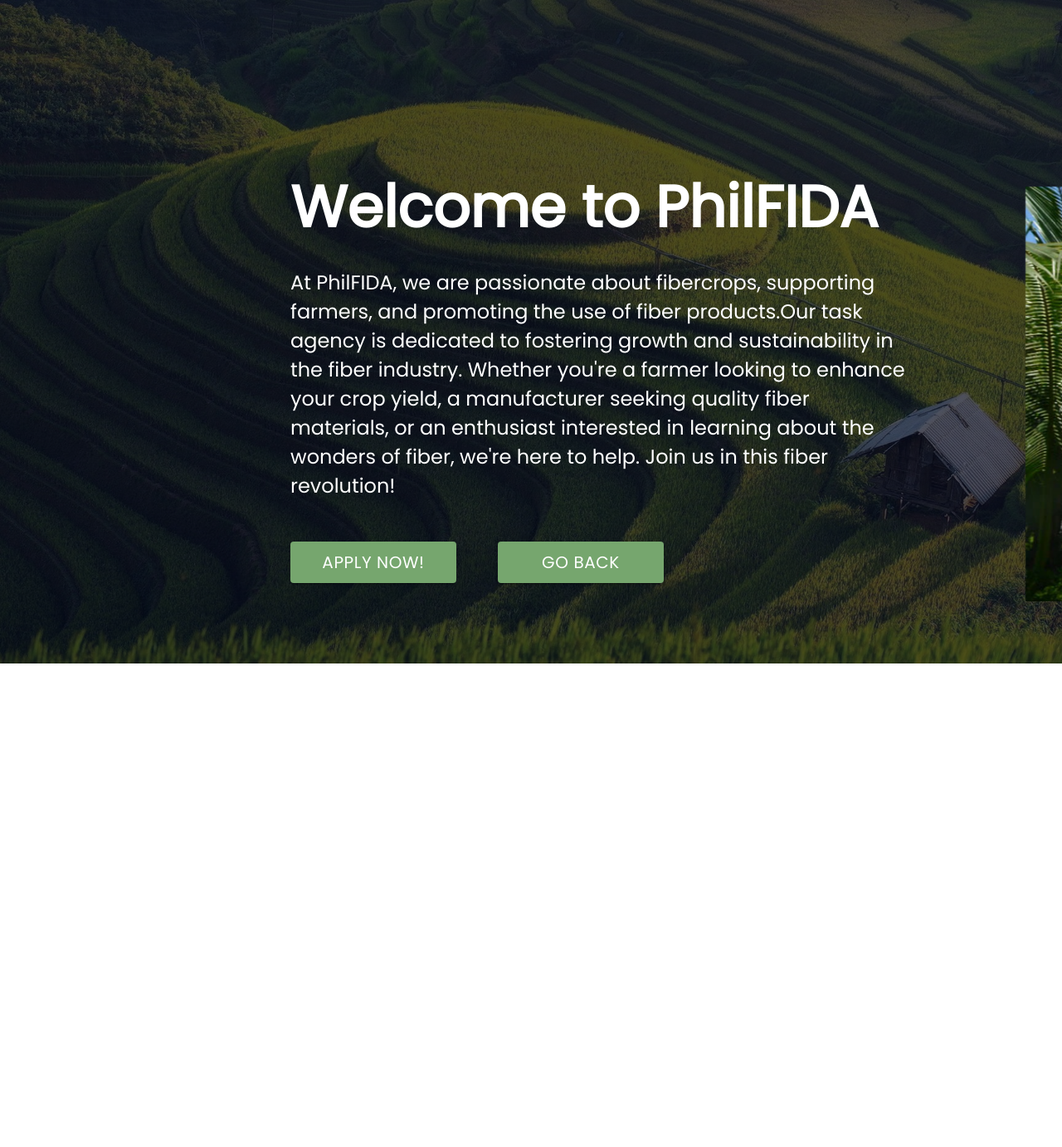
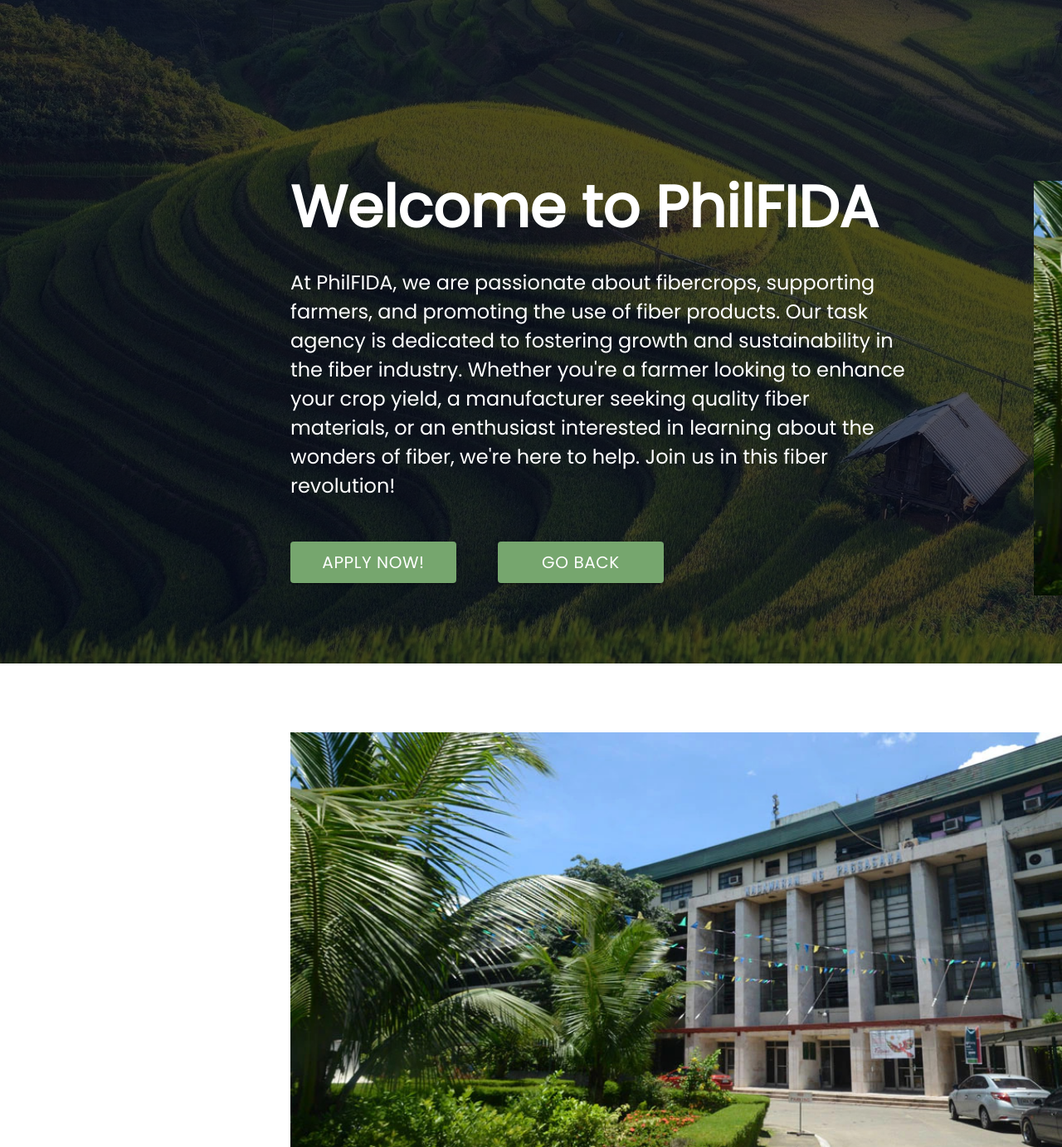
Before and after one commit to TAD-Reports/JobAppForm, a React (Create React App) app: page / in a window 1280 px wide. Shown: the top 1383 px of the page at 83% size. Before the commit the page ends 800 px from the top, so only its background shows below. Built offline with nearby package versions, Linux system fonts and the light colour scheme.

Commit message:
almost done Landing Page (added contents)

```diff
--- a/src/pages/landing-page/container.css
+++ b/src/pages/landing-page/container.css
@@ -2,7 +2,7 @@
     position: sticky;
     top: 0;
     left: 0;
-    height: 100vh;
+    height: 100%;
     width: 100%;
     background-image: linear-gradient(
             rgba(4, 9, 30, 0.7),
--- a/src/pages/landing-page/index.js
+++ b/src/pages/landing-page/index.js
@@ -4,15 +4,28 @@
 import "./container.css";
 import MenuItems from "../../components/Menu-Items";
 import BodyContent from "../../assets/da-for-landingpage.jpg";
+import BackgroundImage from "../../assets/Background-Landingpage.jpg";
 
 export default function LandingPage() {
     return (
-        <Box className="Background">
+        <Box>
+            <Box
+                className="Background"
+                style={{
+                    backgroundImage: `linear-gradient(rgba(4, 9, 30, 0.7), rgba(4, 9, 30, 0.7) 90%), url(${BackgroundImage})`,
+                    backgroundSize: "cover",
+                    position: "fixed",
+                    top: 0,
+                    left: 0,
+                    height: "100vh",
+                    width: "100vw",
+                }}
+            ></Box>
             <Grid
                 container
-                // justifyContent="flex-start"
-                // alignItems="flex-start"
                 style={{ borderWidth: "2px", width: "800px" }}
+                justifyContent="flex-start"
+                alignItems="flex-start"
             >
                 <MenuItems />
 
@@ -42,7 +55,7 @@
                     }}
                 >
                     At PhilFIDA, we are passionate about fibercrops, supporting
-                    farmers, and promoting the use of fiber products.Our task
+                    farmers, and promoting the use of fiber products. Our task
                     agency is dedicated to fostering growth and sustainability
                     in the fiber industry. Whether you're a farmer looking to
                     enhance your crop yield, a manufacturer seeking quality
@@ -51,6 +64,8 @@
                     this fiber revolution!
                     <br />
                 </motion.h2>
+            </Grid>
+
             <Box
                 sx={{
                     display: "flex-end",
@@ -59,11 +74,16 @@
                     alignContent: "flex-end",
                 }}
             >
+                <motion.div
+                    initial={{ x: 1000, opacity: 0 }}
+                    animate={{ x: [300, 10], opacity: 1 }}
+                    transition={{ duration: 1, delay: 1.5 }}
+                >
                     <img
                         src={BodyContent}
                         alt="BodyContent"
                         style={{
-                            marginTop: "225px",
+                            marginTop: "-385px",
                             marginLeft: "1236px",
                             marginBottom: "10",
                             width: "1000px",
@@ -71,8 +91,8 @@
                             objectFit: "cover",
                         }}
                     />
+                </motion.div>
             </Box>
-            </Grid>
 
             <Box
                 sx={{
@@ -135,6 +155,52 @@
                         Go Back
                     </Button>
                 </motion.div>
+
+                <motion.img
+                    initial={{ x: -1000, opacity: 0 }}
+                    animate={{ x: [-300, 10], opacity: 1 }}
+                    transition={{ duration: 1, delay: 1.5 }}
+                    src={BodyContent}
+                    alt="BodyContent"
+                    style={{
+                        marginTop: "230px",
+                        // marginBottom: "100px",
+                        width: "1000px",
+                        height: "500px",
+                        objectFit: "cover",
+                        marginRight: "100px",
+                        marginLeft: "-160px",
+                        alignItems: "flex-end",
+                    }}
+                />
+
+                <motion.h2
+                    initial={{ x: 1000, opacity: 0 }}
+                    animate={{ x: [10, 350], opacity: 1 }}
+                    transition={{ duration: 1, delay: 0.8 }}
+                    justifyContent="left"
+                    alignItems="flex-end"
+                    style={{
+                        borderWidth: "2px",
+                        width: "800px",
+                        marginTop: "330px",
+                        marginBottom: "100px",
+                        marginLeft: "-350px",
+                        marginRight: "10px",
+                        color: "white",
+                        fontWeight: "normal",
+                    }}
+                >
+                    At PhilFIDA, we are passionate about fibercrops, supporting
+                    farmers, and promoting the use of fiber products. Our task
+                    agency is dedicated to fostering growth and sustainability
+                    in the fiber industry. Whether you're a farmer looking to
+                    enhance your crop yield, a manufacturer seeking quality
+                    fiber materials, or an enthusiast interested in learning
+                    about the wonders of fiber, we're here to help. Join us in
+                    this fiber revolution!
+                    <br />
+                </motion.h2>
             </Box>
         </Box>
     );
```
Lines whose indentation alone changed are shown as unchanged.
